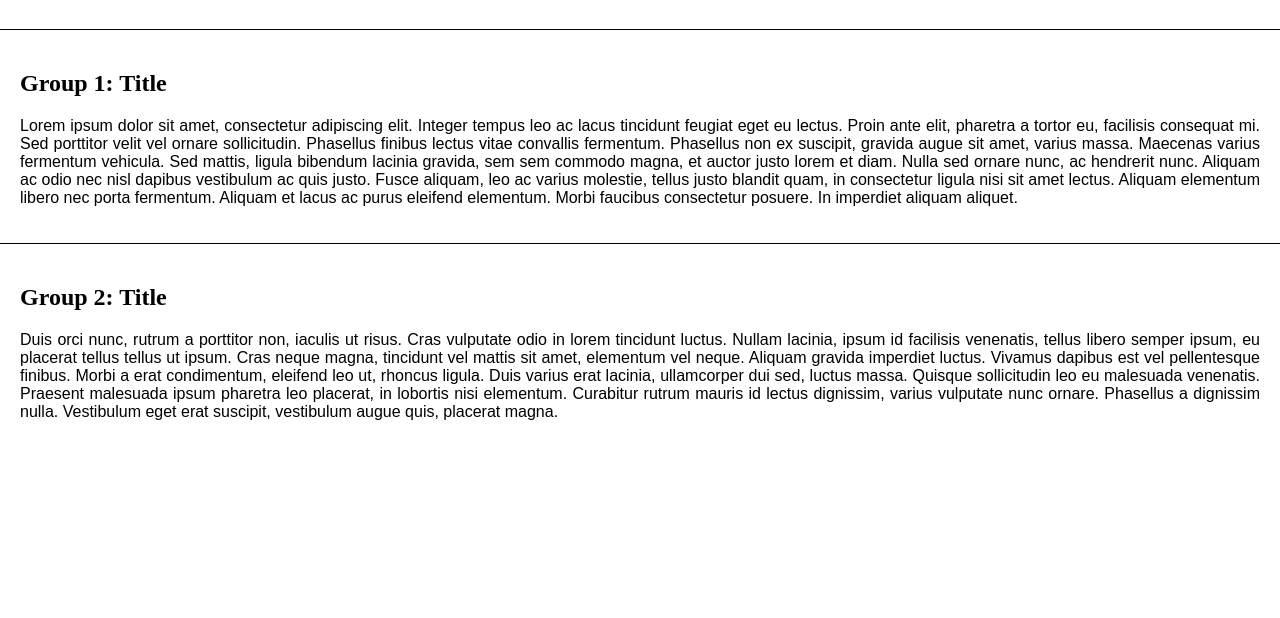
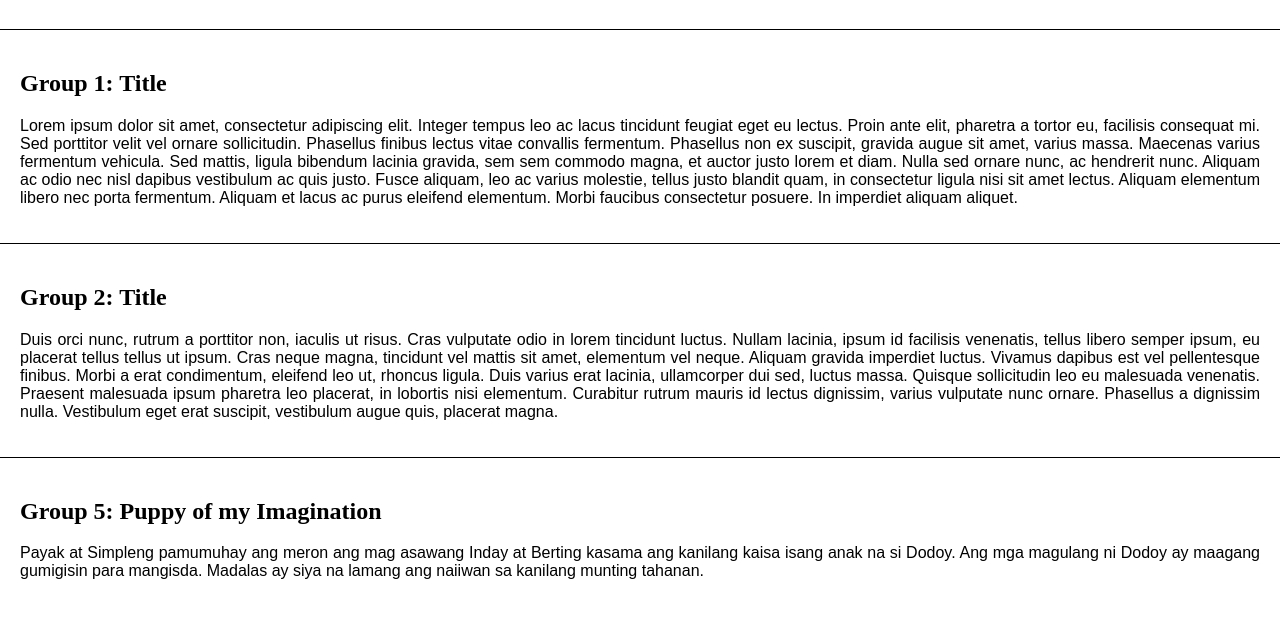
Before and after one commit to git-bootcampers/beta, a plain HTML site: page index.html in a window 1280 px wide. Shown: the part 108-726 px from the top of the page. Drawn offline with Linux system fonts and the light colour scheme.

Commit message:
First 2 sentences

```diff
--- a/index.html
+++ b/index.html
@@ -55,6 +55,14 @@
             mauris id lectus dignissim, varius vulputate nunc ornare. Phasellus a dignissim nulla. Vestibulum eget erat
             suscipit, vestibulum augue quis, placerat magna.</p>
     </section>
+
+    <section>
+        <h1>Group 5: Puppy of my Imagination</h1>
+        <p>Payak at Simpleng pamumuhay ang meron ang mag asawang Inday at Berting kasama ang kanilang kaisa isang anak na si Dodoy.
+        Ang mga magulang ni Dodoy ay maagang gumigisin para mangisda. Madalas ay siya na lamang ang naiiwan sa kanilang munting tahanan.
+       </p>
+    </section>
+
 </body>
 
 </html>
```
